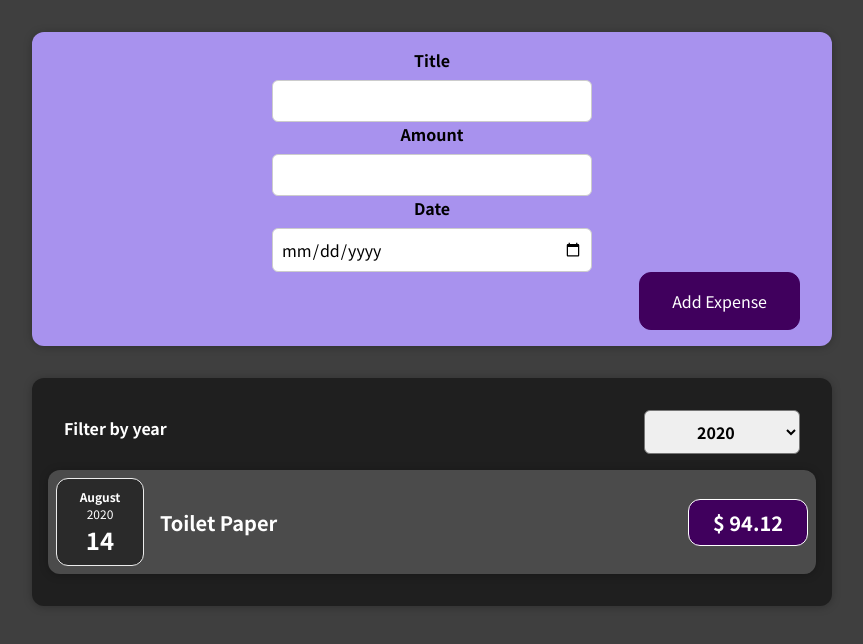
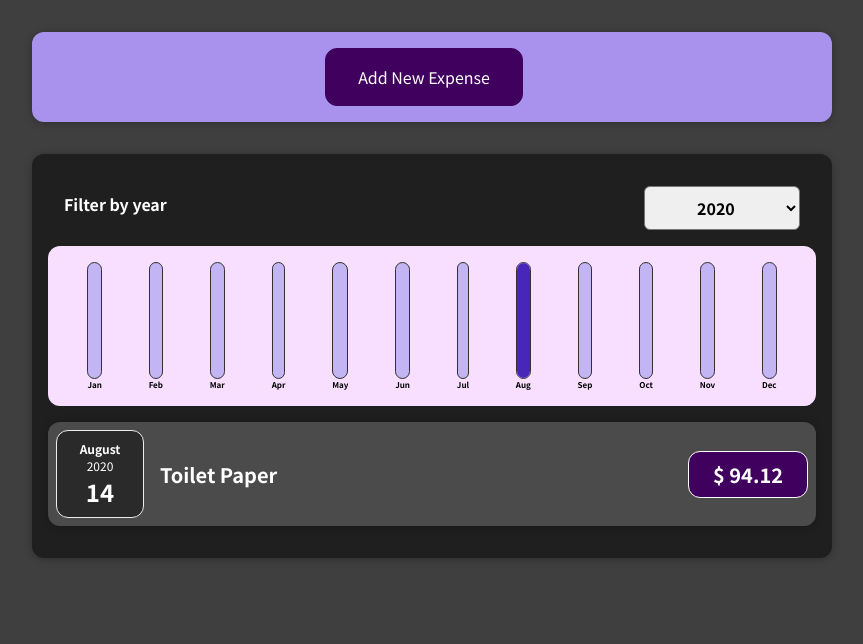
Before and after one commit to adamsori/expenses-tracker, a React (Create React App) app: page / in a window 1280 px wide. Shown: the top 644 px of the page, without its empty margins (208-1071 px from the left). Built offline with nearby package versions, Linux system fonts and the light colour scheme.

Commit message:
Some css modifications Chart component added

```diff
--- /dev/null
+++ b/src/components/Chart/Chart.css
@@ -0,0 +1,9 @@
+.chart {
+    padding: 1rem;
+    border-radius: 12px;
+    background-color: #f8dfff;
+    text-align: center;
+    display: flex;
+    justify-content: space-around;
+    height: 10rem;
+  }
--- /dev/null
+++ b/src/components/Chart/Chart.js
@@ -0,0 +1,25 @@
+import React from 'react';
+import ChartBar from './ChartBar';
+import './Chart.css';
+
+const Chart = props => {
+    const dataPointValues = props.dataPoints.map(dataPoint => dataPoint.value);
+    const totalMaximum = Math.max(...dataPointValues);
+
+    return (
+        <div className='chart'>
+            {
+                props.dataPoints.map(dataPoint =>
+                    <ChartBar
+                        key={dataPoint.label}
+                        value={dataPoint.value}
+                        maxValue={totalMaximum}
+                        label={dataPoint.label}
+                    />
+                )
+            }
+        </div>
+    )
+};
+
+export default Chart;
--- /dev/null
+++ b/src/components/Chart/ChartBar.css
@@ -0,0 +1,30 @@
+.chart-bar {
+    height: 100%;
+    display: flex;
+    flex-direction: column;
+    align-items: center;
+  }
+
+  .chart-bar__inner {
+    height: 100%;
+    width: 100%;
+    border: 1px solid #313131;
+    border-radius: 12px;
+    background-color: #c3b4f3;
+    overflow: hidden;
+    display: flex;
+    flex-direction: column;
+    justify-content: flex-end;
+  }
+
+  .chart-bar__fill {
+    background-color: #4826b9;
+    width: 100%;
+    transition: all 0.3s ease-out;
+  }
+
+  .chart-bar__label {
+    font-weight: bold;
+    font-size: 0.5rem;
+    text-align: center;
+  }
--- /dev/null
+++ b/src/components/Chart/ChartBar.js
@@ -0,0 +1,21 @@
+import React from 'react';
+import './ChartBar.css';
+
+const ChartBar = props => {
+    let barFillHeight = '0%';
+
+    if (props.maxValue > 0) {
+        barFillHeight = Math.round((props.value / props.maxValue) * 100) + '%';
+    }
+
+    return (
+        <div className='chart-bar'>
+            <div className='chart-bar__inner'>
+                <div className='chart-bar__fill' style={{ height: barFillHeight }}></div>
+            </div>
+            <div className='chart-bar__label'>{props.label}</div>
+        </div>
+    );
+};
+
+export default ChartBar;
--- a/src/components/Expenses/Expenses.js
+++ b/src/components/Expenses/Expenses.js
@@ -2,6 +2,8 @@ import React, { useState } from 'react';
 import Card from '../UI/Cards';
 import ExpenseFilter from './ExpensesFilter';
 import ExpensesList from './ExpensesList';
+import ExpensesChart from './ExpensesChart';
+
 import './Expenses.css';
 
 const Expenses = (props) => {
@@ -22,6 +24,7 @@ const Expenses = (props) => {
         <div>
             <Card className="expenses">
                 <ExpenseFilter selected={filteredYear} onChangeFilter={filterChangeHandler} />
+                <ExpensesChart expenses={filteredExpenses} />
                 <ExpensesList items={filteredExpenses} />
             </Card>
         </div>
--- /dev/null
+++ b/src/components/Expenses/ExpensesChart.js
@@ -0,0 +1,28 @@
+import React from "react";
+import Chart from "../Chart/Chart";
+
+const ExpensesChart = props => {
+    const chartDataPoints = [
+        { label: 'Jan', value: 0 },
+        { label: 'Feb', value: 0 },
+        { label: 'Mar', value: 0 },
+        { label: 'Apr', value: 0 },
+        { label: 'May', value: 0 },
+        { label: 'Jun', value: 0 },
+        { label: 'Jul', value: 0 },
+        { label: 'Aug', value: 0 },
+        { label: 'Sep', value: 0 },
+        { label: 'Oct', value: 0 },
+        { label: 'Nov', value: 0 },
+        { label: 'Dec', value: 0 },
+    ];
+
+    for (const expense of props.expenses) {
+        const expenseMonth = expense.date.getMonth();
+        chartDataPoints[expenseMonth].value += expense.amount;
+    }
+
+    return <Chart dataPoints={chartDataPoints} />;
+};
+
+export default ExpensesChart;
--- a/src/components/NewExpense/ExpenseForm.js
+++ b/src/components/NewExpense/ExpenseForm.js
@@ -60,7 +60,7 @@ const ExpenseForm = (props) => {
         event.preventDefault();
         const expenseData = {
             title: enteredTitle, // enteredTitle points at the state const [enteredTitle, setEnteredTitle] = useState('');
-            amount: enteredAmount,
+            amount: +enteredAmount,
             date: new Date(enteredDate)
         };
         props.onSaveExpenseData(expenseData);
@@ -69,8 +69,8 @@ const ExpenseForm = (props) => {
         setEnteredDate('');
     };
 
+    return (
 
-    return (
         <form onSubmit={submitHandler}>
             <div className='new-expense__constrols'>
                 <div className='new-expense__control'>
@@ -102,11 +102,14 @@ const ExpenseForm = (props) => {
                     />
                 </div>
             </div>
+            <br></br>
             <div className='new-expense__actions'>
+                <button type='button' onClick={props.onCancel}>Cancel</button>
                 <button type="submit">Add Expense</button>
             </div>
         </form>
     )
+
 };
 
 export default ExpenseForm;
--- a/src/components/NewExpense/NewExpense.js
+++ b/src/components/NewExpense/NewExpense.js
@@ -1,8 +1,14 @@
-import React from 'react';
+import React, { useState } from 'react';
 import ExpenseForm from './ExpenseForm';
 import './NewExpense.css';
 
 const NewExpense = (props) => {
+
+    const [isEditing, setIsEditing] = useState(false);
+
+    const startEditingHandler = () => {
+        setIsEditing(true);
+    };
 
     const saveExpenseDataHandler = (enteredExpenseData) => {
         const expenseData = {
@@ -10,11 +16,21 @@ const NewExpense = (props) => {
             id: Math.random().toString()
         }
         props.onAddExpense(expenseData);
-    }
+        setIsEditing(false);
+    };
 
-    return <div className='new-expense'>
-        <ExpenseForm onSaveExpenseData={saveExpenseDataHandler} />
-    </div>
+    const stopEditingHandler = () => {
+        setIsEditing(false);
+    };
+
+
+
+    return (
+        <div className='new-expense'>
+            {!isEditing && <button onClick={startEditingHandler}>Add New Expense</button>}
+            {isEditing && <ExpenseForm onSaveExpenseData={saveExpenseDataHandler} onCancel={stopEditingHandler} />}
+        </div>
+    );
 };
 
 export default NewExpense;
--- a/src/components/UI/Card.css
+++ b/src/components/UI/Card.css
@@ -1,4 +1,4 @@
 .card {
     border-radius: 12px;
     box-shadow: 0 1px 8px rgba(0, 0, 0, 0.25);
-}
+  }
```
Also changed, not shown: src/components/NewExpense/ExpenseForm.css (indentation only), src/components/NewExpense/NewExpense.css (indentation only).
